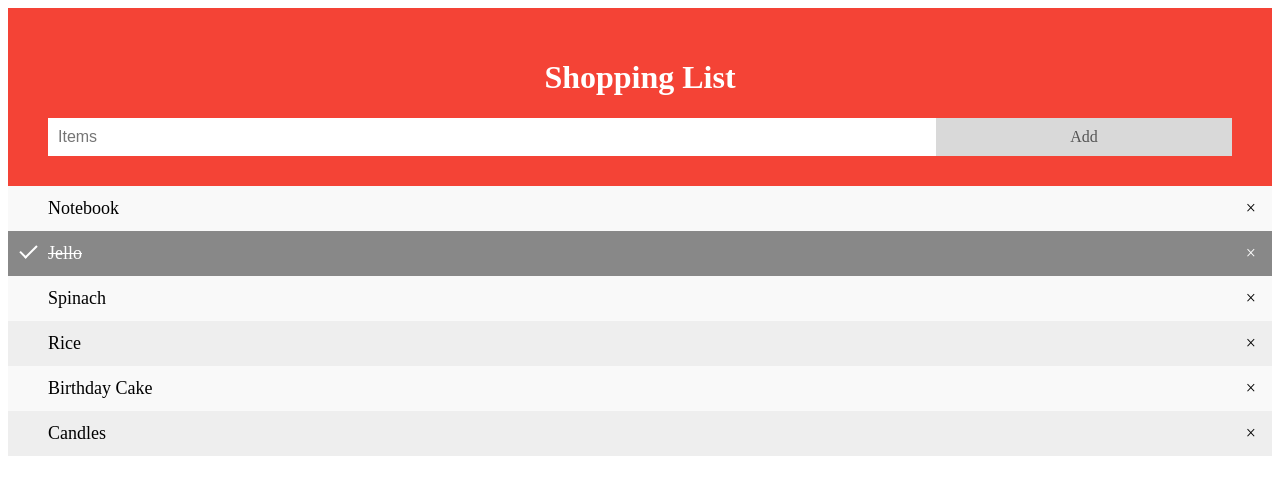
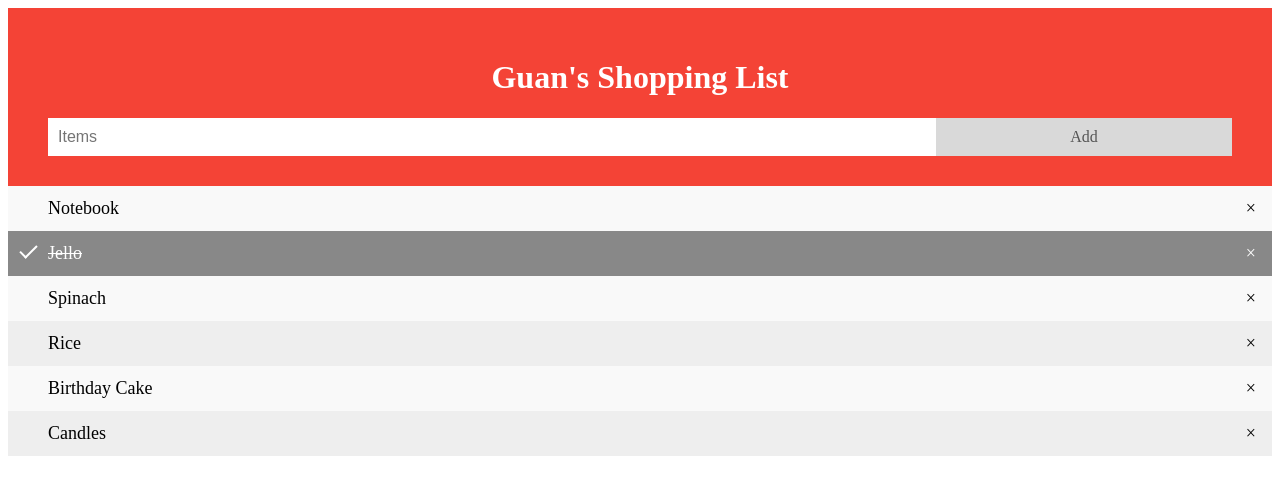
Before and after one commit to ahguanz/BGenerator, a plain HTML site: page index.html in a window 1280 px wide. Drawn offline with Linux system fonts and the light colour scheme.

Commit message:
Changing Title

```diff
--- a/index.html
+++ b/index.html
@@ -6,7 +6,7 @@
 </head>
 <body>
 	<div id="myDIV" class="header">
-		<h1>Shopping List</h1>
+		<h1>Guan's Shopping List</h1>
 		<!-- <p id="first">Get it done today</p> -->
 		<input id="userinput" type="text" placeholder="Items">
 		<span onclick class="addBtn">Add</span>
```
